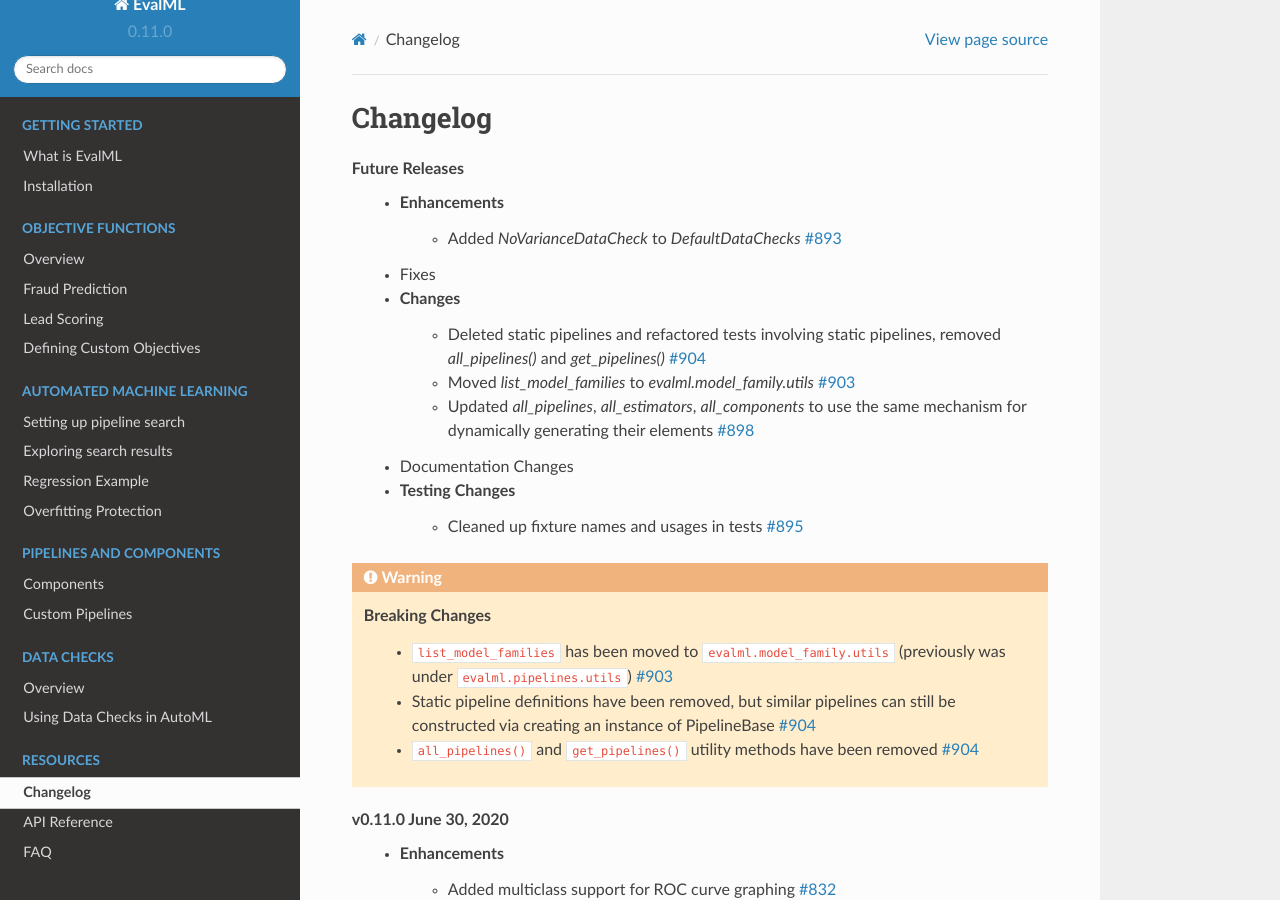
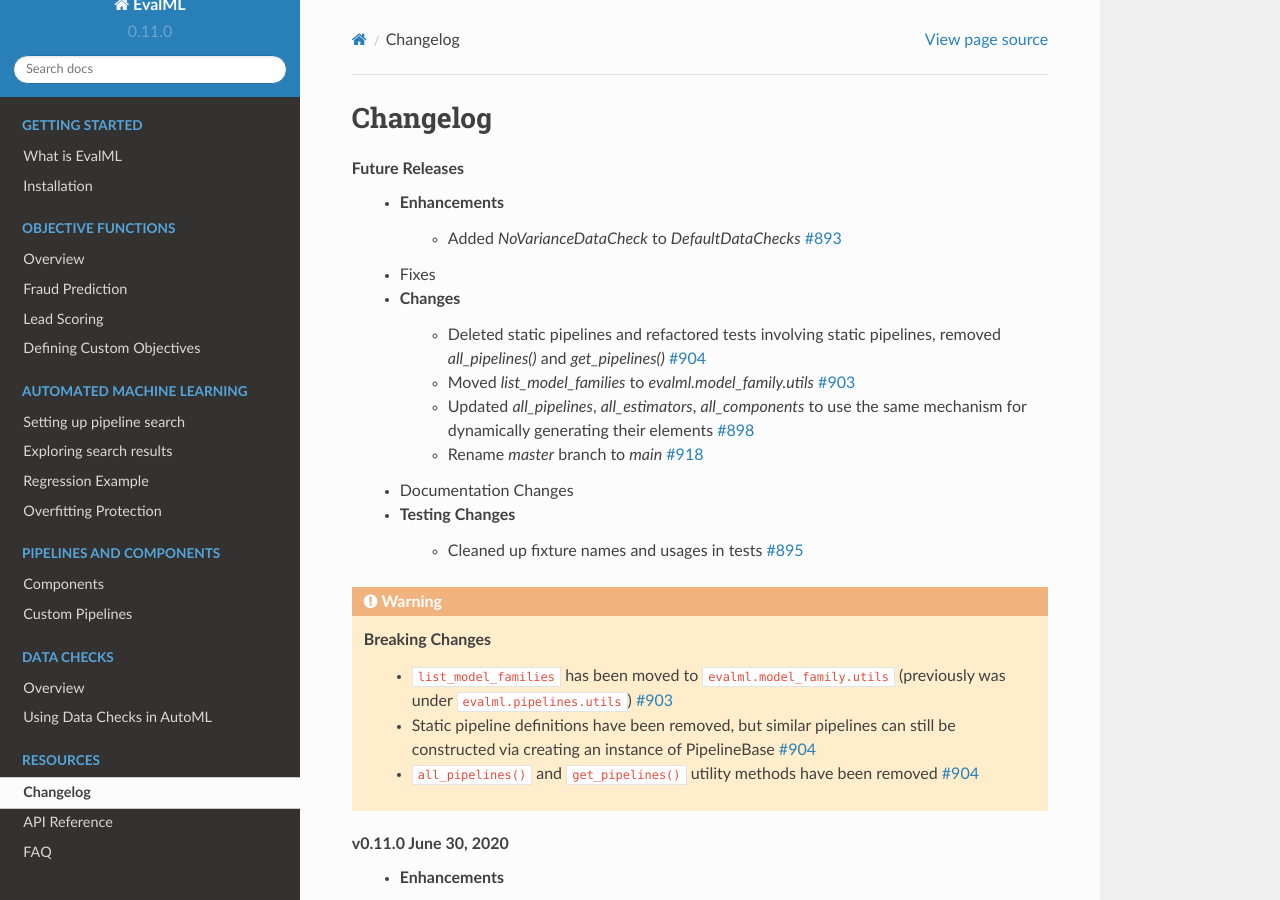
Before and after one commit to alteryx/evalml, a Sphinx documentation site: the page built from docs/source/changelog.rst, in a window 1280 px wide and 900 px high. Built offline with Sphinx 7.4.7 and the Read the Docs theme 2.0.0, drawn with Linux system fonts in a browser that asks for light colours; comment, search, counter and statistics services are not loaded.

Commit message:
Changelog

```diff
--- a/docs/source/changelog.rst
+++ b/docs/source/changelog.rst
@@ -11,6 +11,7 @@
         * Deleted static pipelines and refactored tests involving static pipelines, removed `all_pipelines()` and `get_pipelines()` :pr:`904`
         * Moved `list_model_families` to `evalml.model_family.utils` :pr:`903`
         * Updated `all_pipelines`, `all_estimators`, `all_components` to use the same mechanism for dynamically generating their elements :pr:`898`
+        * Rename `master` branch to `main` :pr:`918`
     * Documentation Changes
     * Testing Changes
         * Cleaned up fixture names and usages in tests :pr:`895`
```
